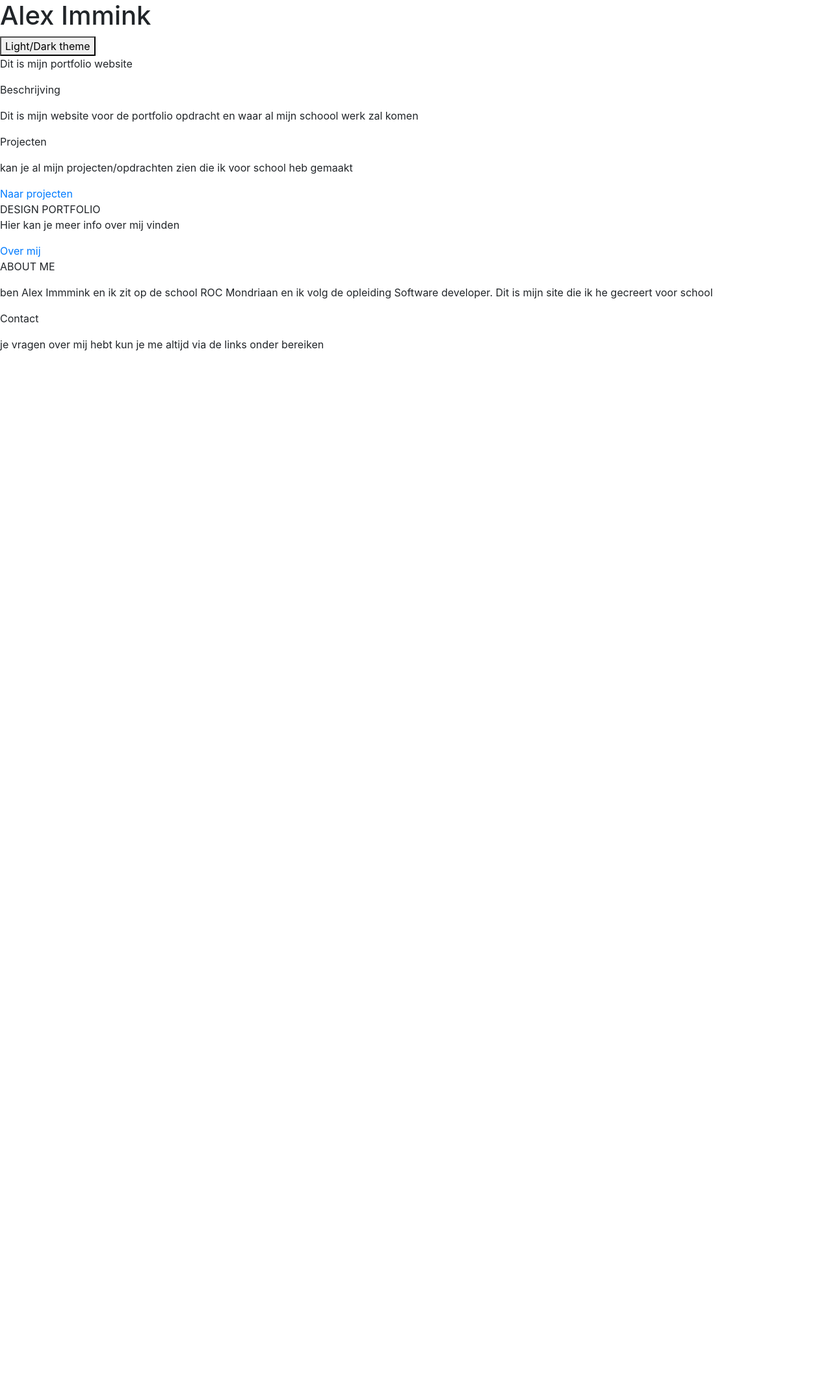
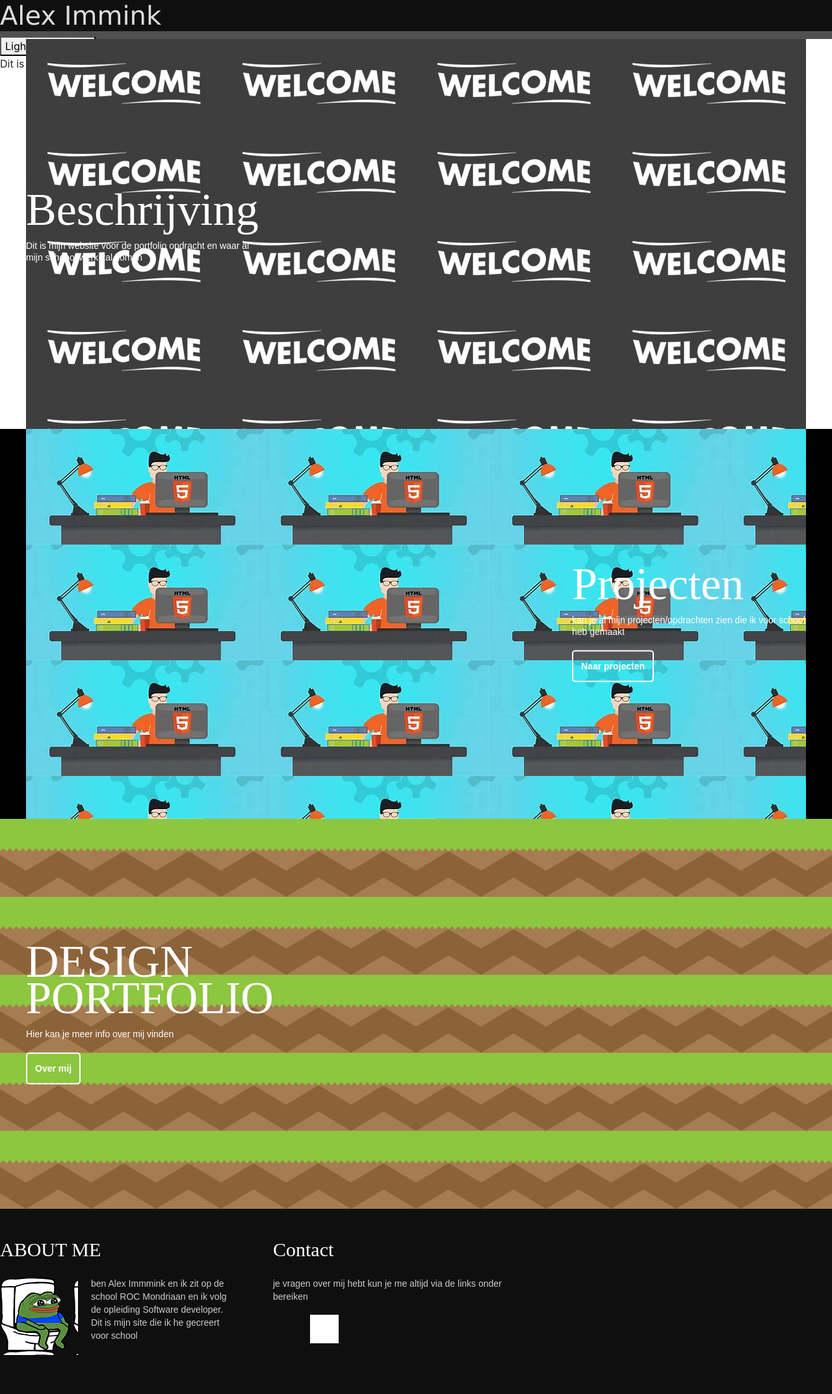
Before and after one commit to knimmi/knimmi.github.io, a PHP site: page /html/index.html in a window 1280 px wide. Shown: the whole page at 65% size. Before the commit the page ends 800 px from the top, so only its background shows below. Run offline with PHP 8.4, Linux system fonts and the light colour scheme.

Commit message:
changed code to work with folders

```diff
--- a/css/main.css
+++ b/css/main.css
@@ -31,7 +31,7 @@
 	margin-right: 20px;
 	margin-bottom: 20px;
 	float: left;
-	background-image: url(peepoPooPoo.png);
+	background-image: url(/images/peepoPooPoo.png);
 }
 
 body
@@ -112,17 +112,17 @@
 
 .icon-email
 {
-	background-image: url(icon-email.png);
+	background-image: url(/images/icon-email.png);
 }
 
 .icon-instagram
 {
-	background-image: url(icon-instagram.png);
+	background-image: url(/images/icon-instagram.png);
 }
 
 .icon-YouTube
 {
-	background-image: url(icon-YouTUbe.png);
+	background-image: url(/images/icon-YouTUbe.png);
 }
 
 img
@@ -139,7 +139,7 @@
 
 #portfolio-1
 {
-	background-image: url(ground.png);
+	background-image: url(/images/ground.png);
 	background-repeat: repeat-x;
 	background-position: center bottom;
 	background-color: #00bff3;
@@ -152,7 +152,7 @@
 
 #portfolio-3
 {
-	background-image: url(ground.png);
+	background-image: url(/images/ground.png);
 	background-position: center top;
 }
 
@@ -167,12 +167,12 @@
 
 #portfolio-container-1
 {
-	background-image: url(welcome.jpeg);
+	background-image: url(/images/welcome.jpeg);
 }
 
 #portfolio-container-2
 {
-	background-image: url(HTML.jfif);
+	background-image: url(/images/HTML.jfif);
 }
 
 #portfolio-container-3
--- a/html/index.html
+++ b/html/index.html
@@ -4,7 +4,7 @@
     <meta charset="UTF-8">
     <meta name="viewport" content="width=device-width, initial-scale=1.0">
     <title>Portfolio</title>
-    <link href="main.css" rel="stylesheet">
+    <link href="/css/main.css" rel="stylesheet">
     <link rel="stylesheet" href="https://stackpath.bootstrapcdn.com/bootstrap/4.3.1/css/bootstrap.min.css" integrity="sha384-ggOyR0iXCbMQv3Xipma34MD+dH/1fQ784/j6cY/iJTQUOhcWr7x9JvoRxT2MZw1T" crossorigin="anonymous">
     </head>
     <body class="theme">
@@ -101,7 +101,7 @@
         <a href="https://www.youtube.com/watch?v=dQw4w9WgXcQ"target="_blank">
         <div class="icon icon-YouTube"></div>
         </a>
-        <a href="https://www.instagram.com/"target="_blank">
+          <a href="https://www.instagram.com/"target="_blank">
         <div class="icon icon-insta"></div>
         </a>
         </div>
```
